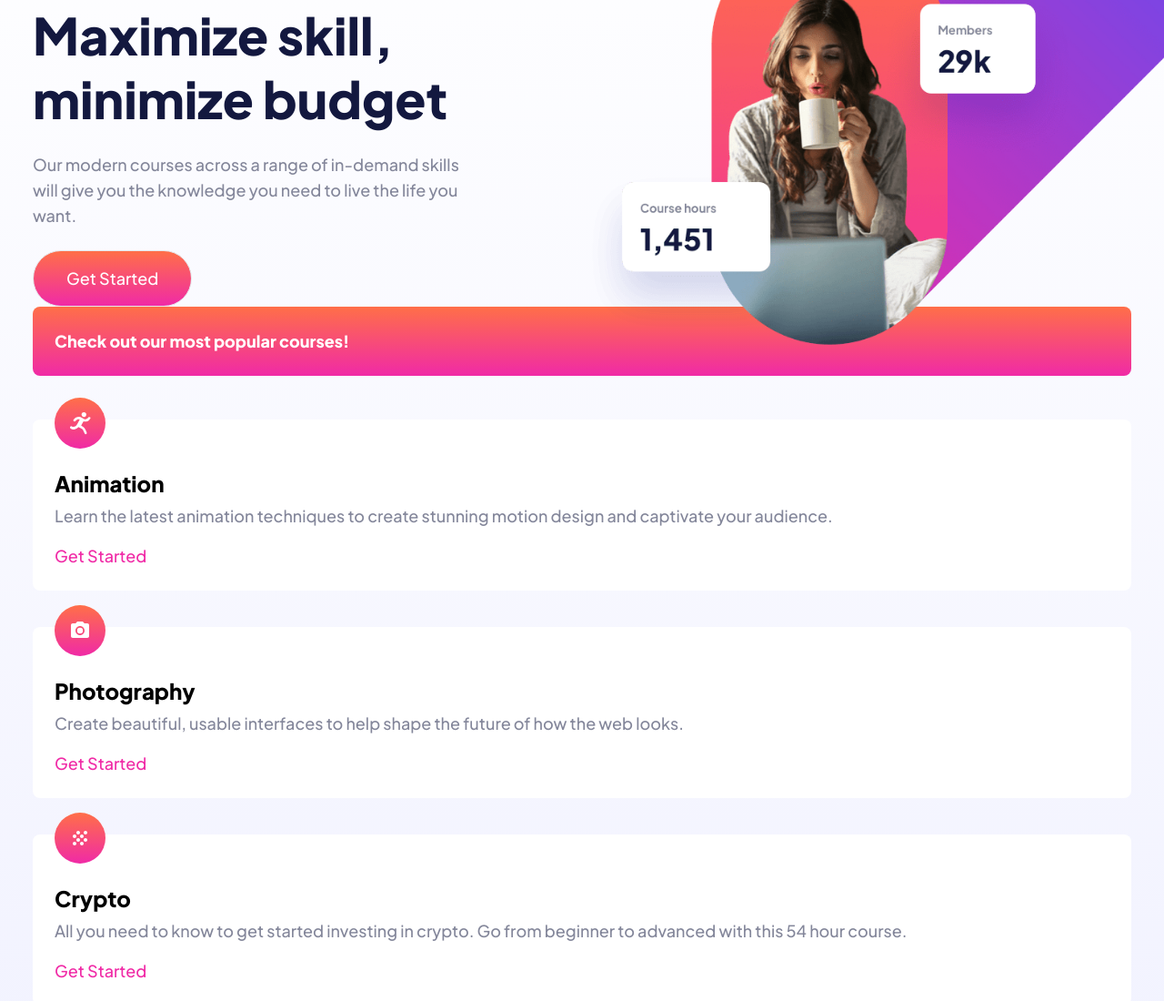
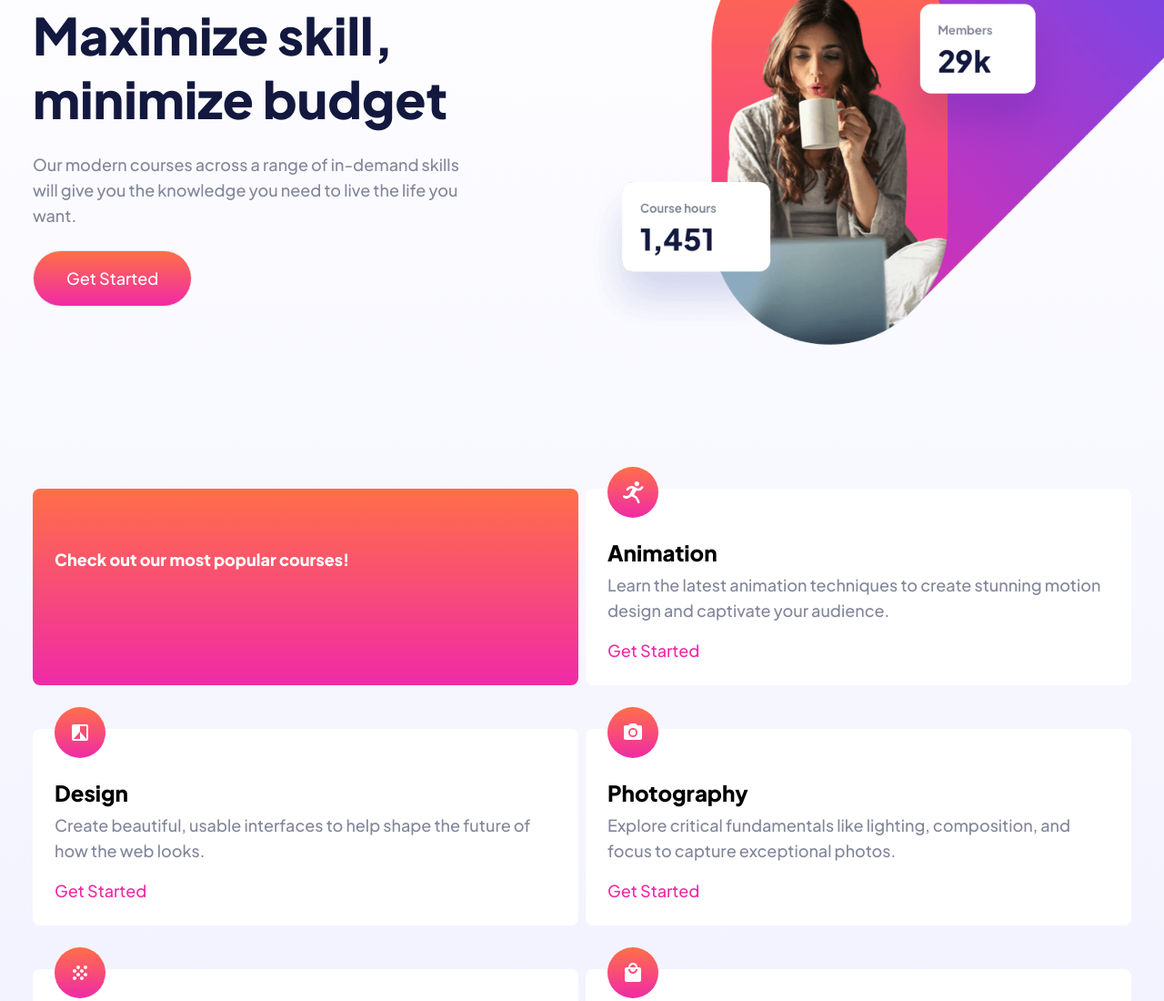
Before and after one commit to onivardi/skilled-e-learning-landing-page, a website: page src/index.html in a window 1280 px wide. Shown: the part 209-1309 px from the top of the page at 91% size. Drawn offline with Linux system fonts and the light colour scheme.

Commit message:
fix card layout | the first card was bigger than others

```diff
--- a/src/index.html
+++ b/src/index.html
@@ -61,11 +61,13 @@
       </section>
 
       <!--Features-->
-      <section class="mx-auto space-y-10">
+      <section
+        class="mx-auto space-y-10 tablet:grid tablet:grid-cols-2 tablet:gap-2 tablet:space-x-0 tablet:mt-40"
+      >
         <div
-          class="p-6 mb-12 text-white rounded-lg bg-gradient-to-b from-btnOrange2 to-btnPink"
+          class="p-6 text-white rounded-lg bg-gradient-to-b from-btnOrange2 to-btnPink tablet:mt-10"
         >
-          <h2 class="pr-16">Check out our most popular courses!</h2>
+          <h2 class="pt-10 pr-16">Check out our most popular courses!</h2>
         </div>
 
         <div class="relative p-6 bg-white rounded-lg pt-14">
@@ -90,6 +92,25 @@
         <div class="relative p-6 bg-white rounded-lg pt-14">
           <img
             class="absolute -top-6 left-6 w-14"
+            src="../assets/icon-design.svg"
+            alt="design Icon"
+          />
+
+          <div class="space-y-2">
+            <h3 class="headingSM">Design</h3>
+            <p class="font-medium text-MyGray">
+              Create beautiful, usable interfaces to help shape the future of
+              how the web looks.
+            </p>
+          </div>
+          <a class="inline-block mt-4 text-btnPink hover:opacity-50" href=""
+            >Get Started</a
+          >
+        </div>
+
+        <div class="relative p-6 bg-white rounded-lg pt-14">
+          <img
+            class="absolute -top-6 left-6 w-14"
             src="../assets/icon-photography.svg"
             alt="Photography Icon"
           />
@@ -97,8 +118,8 @@
           <div class="space-y-2">
             <h3 class="headingSM">Photography</h3>
             <p class="font-medium text-MyGray">
-              Create beautiful, usable interfaces to help shape the future of
-              how the web looks.
+              Explore critical fundamentals like lighting, composition, and
+              focus to capture exceptional photos.
             </p>
           </div>
           <a class="inline-block mt-4 text-btnPink hover:opacity-50" href=""
```
Also changed, not shown: src/output.css.
